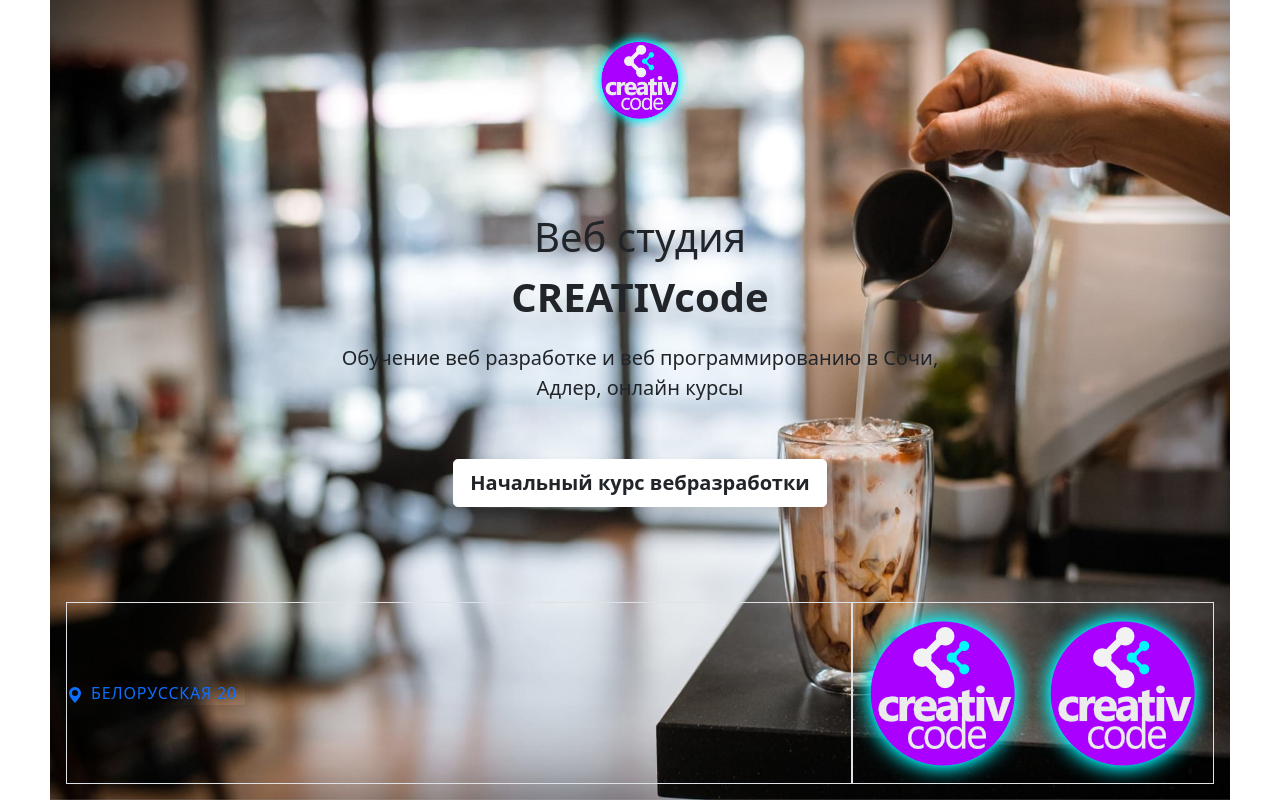
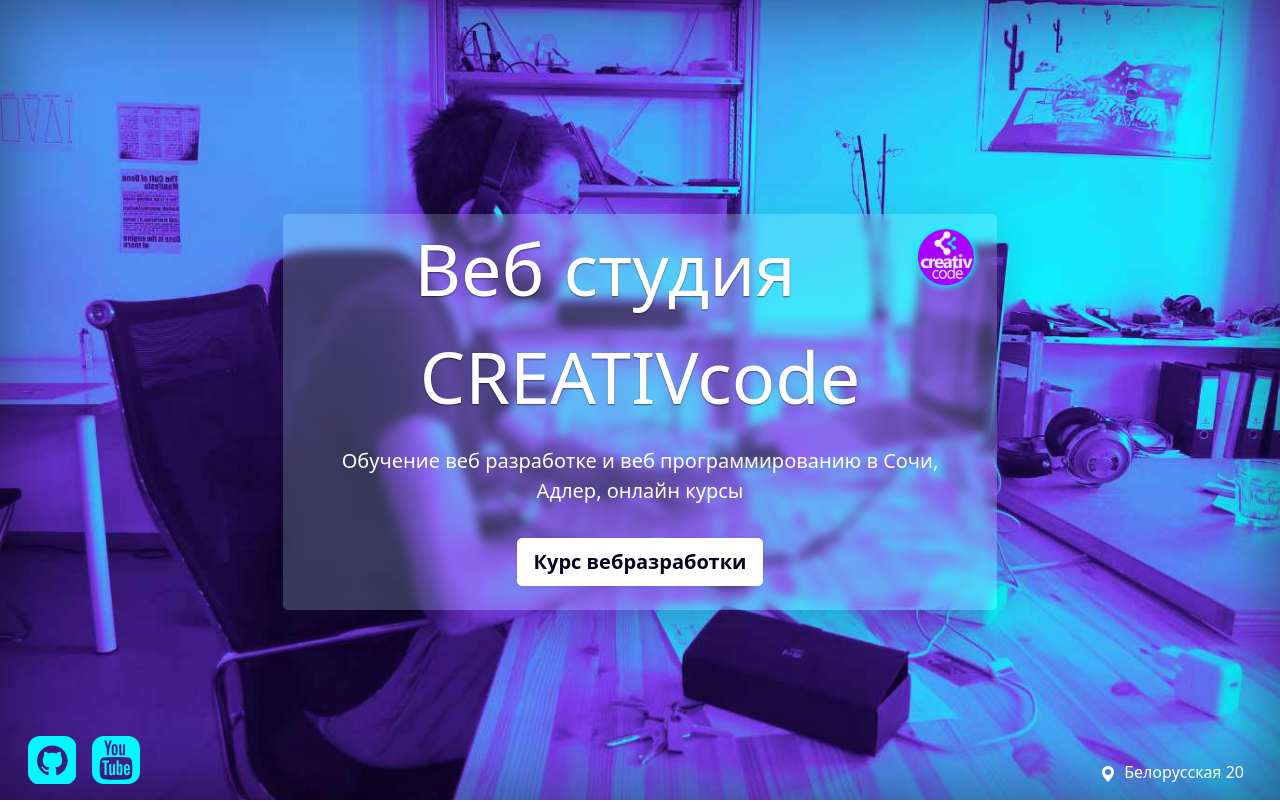
Before and after one commit to creativcode-ru/creativcode-static, a plain HTML site: page index.html in a window 1280 px wide. Shown: the top 802 px of the page. Drawn offline with nearby package versions, Linux system fonts and the light colour scheme.

Commit message:
full-page

```diff
--- a/index.html
+++ b/index.html
@@ -6,11 +6,16 @@
     <meta name="viewport" content="width=device-width, initial-scale=1">
 
     <!-- Bootstrap CSS --><!-- Bootstrap CSS -->
+    <style>
+        :root {
+          /*  --bs-primary: #D300FF !important;
+            --bs-primary-rgb: 211, 0, 255 !important;*/
+            --bs-cyan: #0dcaf0 !important;
+        }
+    </style>
     <link href="https://cdn.jsdelivr.net/npm/bootstrap@5.1.3/dist/css/bootstrap.min.css" rel="stylesheet" integrity="sha384-1BmE4kWBq78iYhFldvKuhfTAU6auU8tT94WrHftjDbrCEXSU1oBoqyl2QvZ6jIW3" crossorigin="anonymous">
 
     <style>
-
-
         .container-page {
             max-width: 1180px;
             margin: 0 auto;
@@ -26,7 +31,7 @@
 
             background-size: cover;
             background-repeat: no-repeat;
-            background-image: url('img/app/1.jpg');
+            background-image: url('img/app/full-page.jpg');
             overflow: hidden;
             width: 100%;
             height: 100vh;
@@ -34,7 +39,6 @@
 
             will-change: transform, opacity; /*повысить отзывчивость страницы https://frontender.info/css-will-change-property/ */
             transform: translate3d(0px, 0px, 0px); /*слой аппаратного ускорения браузера при трансформации*/
-
         }
 
         .text-shadow {
@@ -53,40 +57,54 @@
         .c-gray-100 {
             color: var(--bs-gray-100);
         }
+
         .bg-gray-100 {
             background-color: var(--bs-gray-100);
         }
 
+        .c-dark {
+            color: #0B021E;
+        }
+        .c-dark-indigo {
+            color: #381879;
+        }
+
+        .c-cyan {
+            color: var(--bs-cyan);
+        }
+
+        .blur {
+            background: rgba(202, 253, 254, 0.2);
+            backdrop-filter: blur(5px);
+        }
     </style>
 
 </head>
 <body>
-    <div class="container-page cover-img">
-        <div class="d-flex w-100 h-100 p-3 mx-auto flex-column ">
-
-            <div class="mb-auto col-2 col-md-1 mx-auto">
-                <a href="#contact-nav"><img src="img/app/logo-home.png" class="img-fluid d-block mx-auto mt-3" alt="CREATIVcode logo" /></a>
-            </div>
-
-            <header class="px-3 text-center col-md-7 mx-auto">
-                <h1 class="lh-base">Веб студия<br /><strong>CREATIVcode</strong></h1>
-                <p class="lead p-2"><strong>Обучение веб разработке и веб программированию в Сочи, Адлер, онлайн курсы</strong></p>
-                <p class="lead mt-5">
-                    <a href="#" class="btn btn-lg btn-secondary fw-bold border-white bg-white text-dark shadow">Начальный курс вебразработки</a>
+    <div class="container-fluid cover-img">
+        <div class="d-flex w-100 h-100 p-3 mx-auto flex-column">
+            <p class="py-3"><br /></p>
+            <header class="mt-auto px-3 text-center col-md-7 mx-auto blur rounded-3 shadow-lg user-select-none">
+                <img src="img/app/logo-home.png" alt="CREATIVcode logo" class="float-end d-block mt-2" style="width:70px;" />
+                <h1 class="lh-base text-shadow display-2 text-white ">Веб студия<br /><strong>CREATIVcode</strong></h1>
+                <p class="lead p-2 text-white">Обучение веб разработке и веб программированию в Сочи, Адлер, онлайн курсы</p>
+                <p class="lead mt-4 pb-2">
+                    <a href="learn/html_css" class="btn btn-lg fw-bold border-white bg-white c-dark shadow-sm">Курс вебразработки</a>
                 </p>
             </header>
 
             <div class="mt-auto d-flex">
-                <div class="flex-grow-1 d-flex border">
-                    <a href="#contact-nav" class="d-block align-self-center btn-text text-decoration-none shadow">
+                <div class="flex-grow-1 d-flex" style="height:48px;">
+                    <img src="img/app/github64.svg" alt=""  />
+                    <img src="img/app/you-tube64.svg" alt="" class="px-3"/>
+
+                </div>
+                <div class="d-flex justify-content-end" >
+                    <a href="#contact-nav" class="d-block align-self-end text-decoration-none text-white">
                         <svg xmlns="http://www.w3.org/2000/svg" width="16" height="16" fill="currentColor" class="bi bi-geo-alt-fill" viewBox="0 0 16 16">
                             <path d="M8 16s6-5.686 6-10A6 6 0 0 0 2 6c0 4.314 6 10 6 10zm0-7a3 3 0 1 1 0-6 3 3 0 0 1 0 6z" />
                         </svg><span class="px-2">Белорусская 20</span>
                     </a>
-                </div>
-                <div class="d-flex justify-content-end border">
-                    <img src="img/app/logo-home.png" alt="CREATIVcode logo" />
-                    <img src="img/app/logo-home.png" alt="CREATIVcode logo" />
                 </div>
             </div>
         </div>
@@ -95,7 +113,7 @@
     <main class="">
 
         <div class="container-page-vertical mt-5 px-1">
-            <h2 class="px-3">Веб обучение</h2>
+            <h2 class="px-3 c-dark-indigo">Веб обучение</h2>
             <p class="px-3">
                 Обучение веб технологиям по созданию современных сайтов и веб приложений. Веб дизайн для веб программистов.
                 Обучение веб с нуля - вы можете ничего не знать о вебразработке, программировании HTML, CSS - запишитесь на наш курс вебразработки очно в Адлере или онлайн в ZOOM, подпишитесь на наши аккаунты в социальных сетях.
@@ -119,7 +137,7 @@
 
         <div class="container-page mt-5 p-3 bg-white">
             <!-- * * * * * * * * * * * Обучающие ресурсы  -->
-            <h2 class="text-center">Обучающие ресурсы</h2>
+            <h2 class="text-center c-dark-indigo">Обучающие ресурсы</h2>
             <div class="row g-3 mt-3">
                 <div class="col-sm-6">
                     <div class="card border-info">
@@ -165,7 +183,7 @@
                 </div>
             </div>
 
-            <h2 id="contact-nav" class="text-center mt-5">Контакты</h2>
+            <h2 id="contact-nav" class="text-center mt-5 c-dark-indigo">Контакты</h2>
             <address>Адрес: Белорусская ул. 20, Адлер, Сочи</address>
             <div class="row">
                 <!-- * * * * * * * * * * * Карусель с картой -->
@@ -231,7 +249,9 @@
             <!-- bg-secondary -->
             <hr />
             <div class="hstack gap-3 px-3 pb-5">
-                <div>&copy; CREATIVcode 2022</div>
+                <div><a href="#" class="text-decoration-none">&copy; CREATIVcode 2022</a>
+
+                </div>
                 <div class="ms-auto">свяжитесь с нами <a href="#" class="">creativcode@mail.ru</a></div>
             </div>
         </div>
```
Also changed, not shown: img/app/1.jpg (deleted), img/app/full-page.jpg (added), img/app/github64.svg (added), img/app/you-tube64.svg (added).
